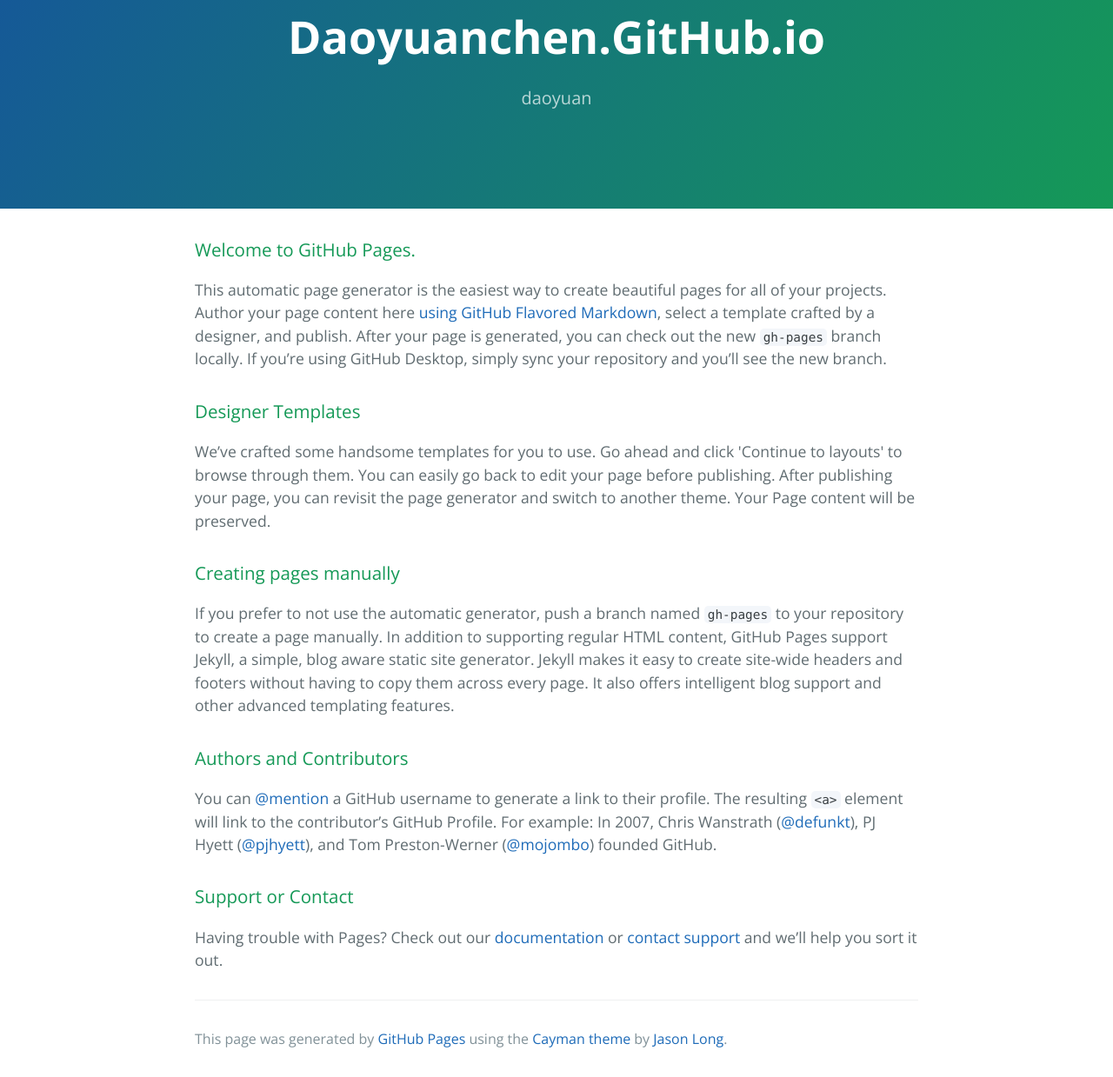
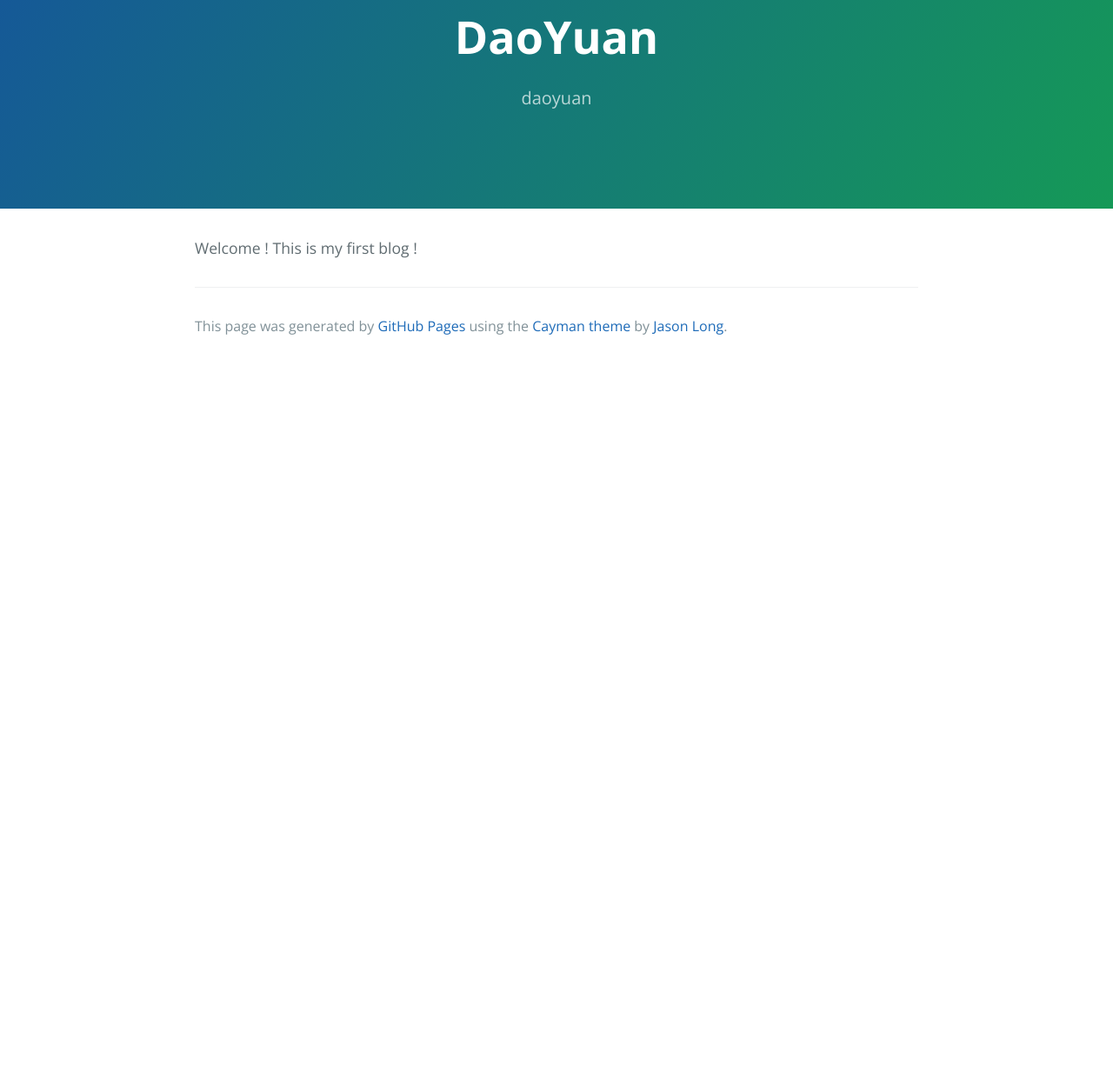
Before and after one commit to DaoyuanChen/DaoyuanChen.github.io, a plain HTML site: page index.html in a window 1280 px wide. Shown: the part 77-1316 px from the top of the page at 87% size. After the commit the page ends 800 px from the top, so only its background shows below. Drawn offline with nearby package versions, Linux system fonts and the light colour scheme.

Commit message:
Replace master branch with page content via GitHub

```diff
--- a/index.html
+++ b/index.html
@@ -2,7 +2,7 @@
 <html lang="en-us">
   <head>
     <meta charset="UTF-8">
-    <title>Daoyuanchen.GitHub.io by DaoyuanChen</title>
+    <title>DaoYuan by DaoyuanChen</title>
     <meta name="viewport" content="width=device-width, initial-scale=1">
     <link rel="stylesheet" type="text/css" href="stylesheets/normalize.css" media="screen">
     <link href='https://fonts.googleapis.com/css?family=Open+Sans:400,700' rel='stylesheet' type='text/css'>
@@ -11,35 +11,12 @@
   </head>
   <body>
     <section class="page-header">
-      <h1 class="project-name">Daoyuanchen.GitHub.io</h1>
+      <h1 class="project-name">DaoYuan</h1>
       <h2 class="project-tagline">daoyuan</h2>
     </section>
 
     <section class="main-content">
-      <h3>
-<a id="welcome-to-github-pages" class="anchor" href="#welcome-to-github-pages" aria-hidden="true"><span aria-hidden="true" class="octicon octicon-link"></span></a>Welcome to GitHub Pages.</h3>
-
-<p>This automatic page generator is the easiest way to create beautiful pages for all of your projects. Author your page content here <a href="https://guides.github.com/features/mastering-markdown/">using GitHub Flavored Markdown</a>, select a template crafted by a designer, and publish. After your page is generated, you can check out the new <code>gh-pages</code> branch locally. If you’re using GitHub Desktop, simply sync your repository and you’ll see the new branch.</p>
-
-<h3>
-<a id="designer-templates" class="anchor" href="#designer-templates" aria-hidden="true"><span aria-hidden="true" class="octicon octicon-link"></span></a>Designer Templates</h3>
-
-<p>We’ve crafted some handsome templates for you to use. Go ahead and click 'Continue to layouts' to browse through them. You can easily go back to edit your page before publishing. After publishing your page, you can revisit the page generator and switch to another theme. Your Page content will be preserved.</p>
-
-<h3>
-<a id="creating-pages-manually" class="anchor" href="#creating-pages-manually" aria-hidden="true"><span aria-hidden="true" class="octicon octicon-link"></span></a>Creating pages manually</h3>
-
-<p>If you prefer to not use the automatic generator, push a branch named <code>gh-pages</code> to your repository to create a page manually. In addition to supporting regular HTML content, GitHub Pages support Jekyll, a simple, blog aware static site generator. Jekyll makes it easy to create site-wide headers and footers without having to copy them across every page. It also offers intelligent blog support and other advanced templating features.</p>
-
-<h3>
-<a id="authors-and-contributors" class="anchor" href="#authors-and-contributors" aria-hidden="true"><span aria-hidden="true" class="octicon octicon-link"></span></a>Authors and Contributors</h3>
-
-<p>You can <a href="https://help.github.com/articles/basic-writing-and-formatting-syntax/#mentioning-users-and-teams" class="user-mention">@mention</a> a GitHub username to generate a link to their profile. The resulting <code>&lt;a&gt;</code> element will link to the contributor’s GitHub Profile. For example: In 2007, Chris Wanstrath (<a href="https://github.com/defunkt" class="user-mention">@defunkt</a>), PJ Hyett (<a href="https://github.com/pjhyett" class="user-mention">@pjhyett</a>), and Tom Preston-Werner (<a href="https://github.com/mojombo" class="user-mention">@mojombo</a>) founded GitHub.</p>
-
-<h3>
-<a id="support-or-contact" class="anchor" href="#support-or-contact" aria-hidden="true"><span aria-hidden="true" class="octicon octicon-link"></span></a>Support or Contact</h3>
-
-<p>Having trouble with Pages? Check out our <a href="https://help.github.com/pages">documentation</a> or <a href="https://github.com/contact">contact support</a> and we’ll help you sort it out.</p>
+      <p>Welcome ! This is my first blog !</p>
 
       <footer class="site-footer">
 
```
Also changed, not shown: params.json (+2 -2 lines).
